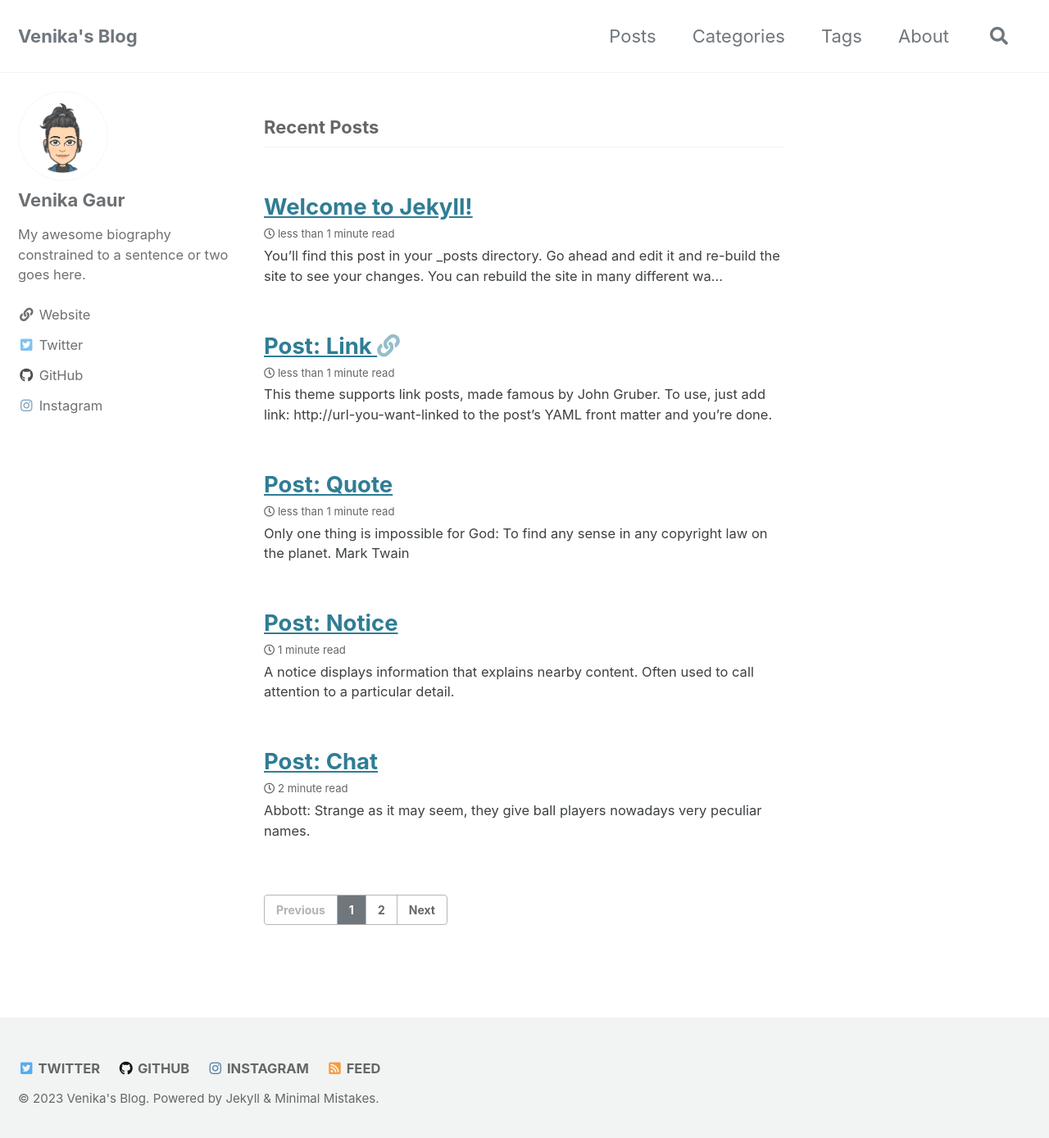
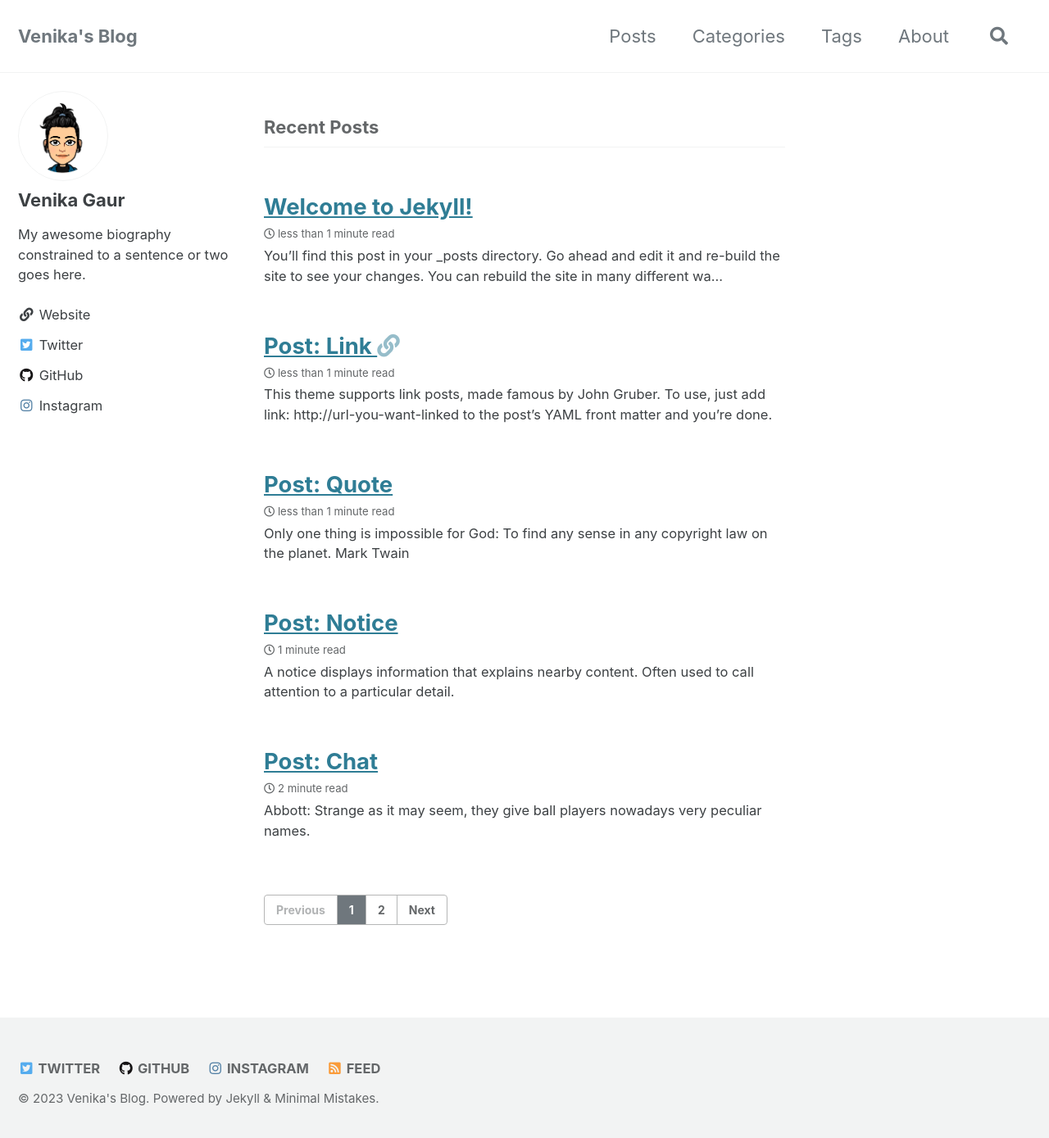
Before and after one commit to Venika/blog, a Jekyll site: the page built from index.html, in a window 1280 px wide and 1397 px high. Shown: the top 1389 px of the window at 82% size. Built offline with Jekyll 4.4.1, drawn with Linux system fonts in a browser that asks for light colours; cached includes are drawn as plain includes; the list of posts is cut into pages by our own code.

Commit message:
Hover Opacity

```diff
--- a/_sass/minimal-mistakes/_sidebar.scss
+++ b/_sass/minimal-mistakes/_sidebar.scss
@@ -19,12 +19,12 @@
   @include breakpoint($large) {
     float: left;
     width: calc(#{$right-sidebar-width-narrow} - 1em);
-    opacity: 0.75;
+    opacity: 1;
     -webkit-transition: opacity 0.2s ease-in-out;
     transition: opacity 0.2s ease-in-out;
 
     &:hover {
-      opacity: 1;
+      opacity: 0.8;
     }
 
     &.sticky {
```
